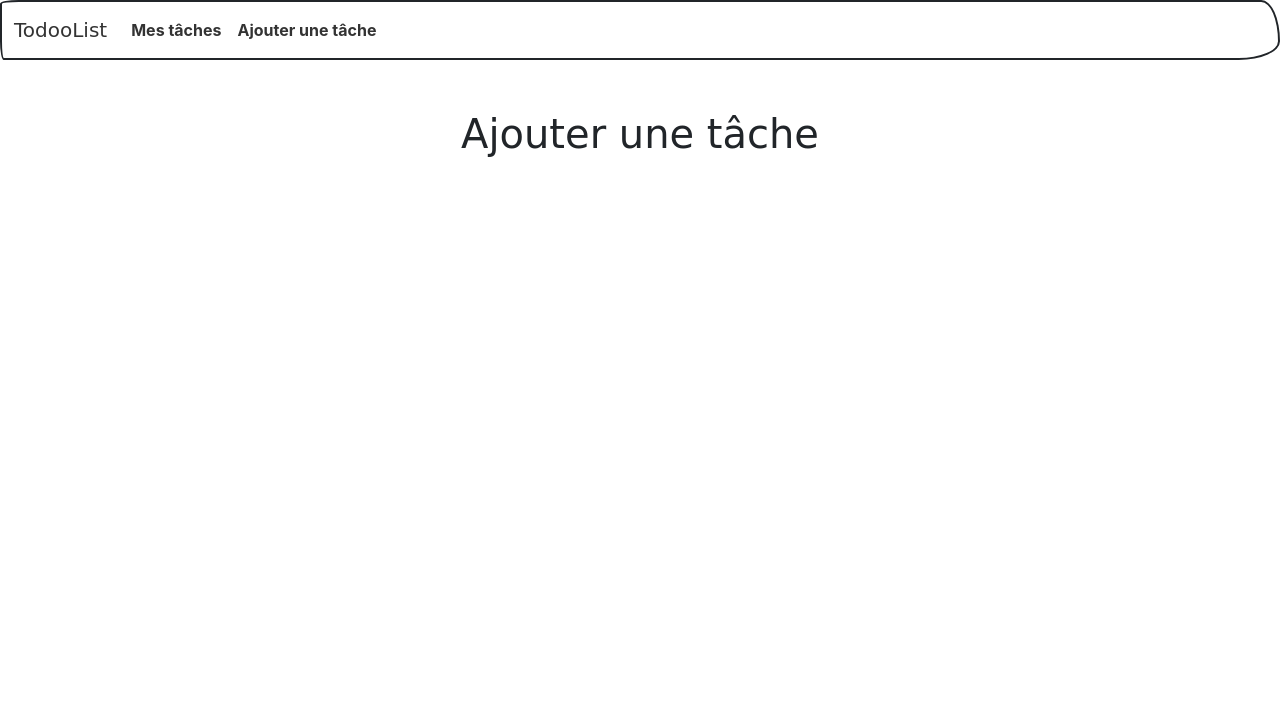
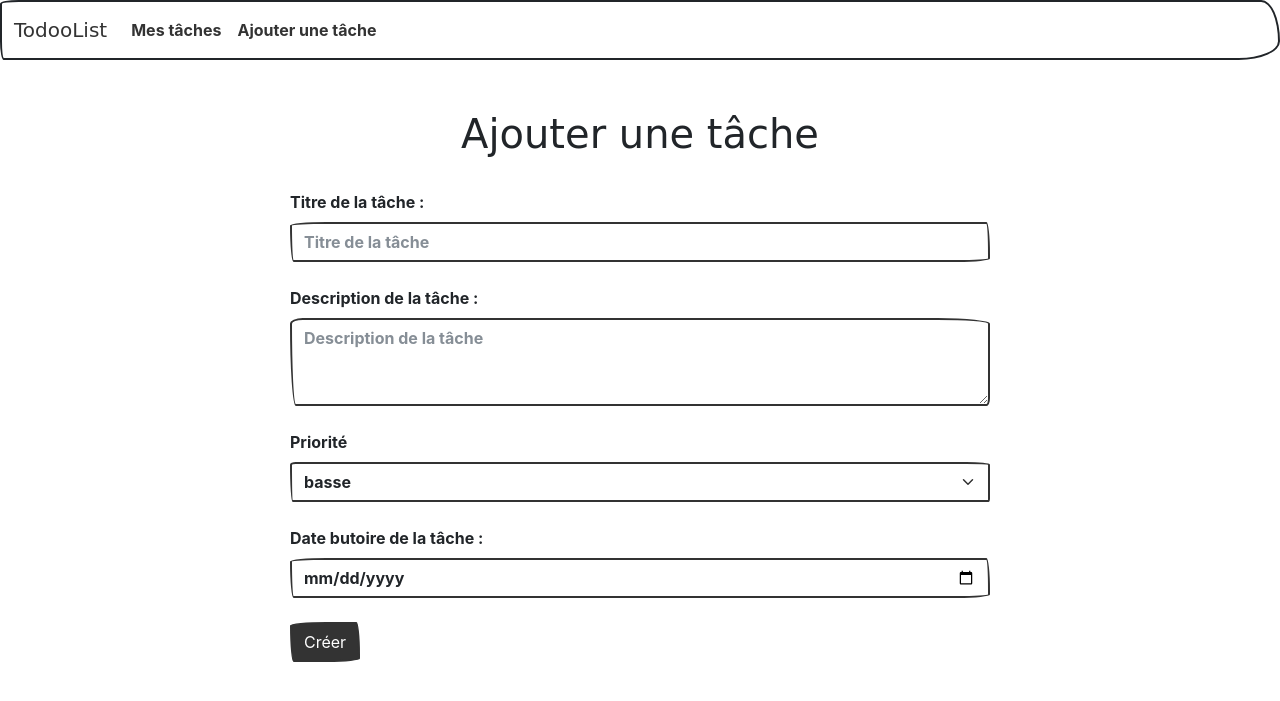
Before and after one commit to blacksnyd/todoolist, a PHP site: page /add.php in a window 1280 px wide. Shown: the top 701 px of the page. Run offline with PHP 8.4, Linux system fonts and the light colour scheme; some libraries are stand-ins or nearby versions; some web fonts are replaced.

Commit message:
add form with form input

```diff
--- a/add.php
+++ b/add.php
@@ -17,9 +17,23 @@
   <body>
     <?php include "includes/header.php" ?>
     <main>
-      <div class="table-container">
+      <div class="content">
         <h1>Ajouter une tâche</h1>
-
+        <form action="">
+          <label for="taskTitle" class="form-label mt-4">Titre de la tâche :</label>
+          <input type="email" class="form-control" id="taskTitle" name="taskTitle" placeholder="Titre de la tâche">
+          <label for="taskDesc" class="form-label mt-4">Description de la tâche :</label>
+          <textarea class="form-control" id="taskDesc" name="taskDesc"rows="3" placeholder="Description de la tâche"></textarea>
+          <label for="taskPriority" class="form-label mt-4">Priorité</label>
+          <select class="form-select" id="taskPriority">
+            <option>basse</option>
+            <option>moyenne</option>
+            <option>haute</option>
+          </select>
+          <label for="taskDueDate" class="form-label mt-4">Date butoire de la tâche :</label>
+          <input type="date" class="form-control" id="taskDueDate" name="taskDueDate" placeholder="Date butoire de la tâche">
+          <input type="submit" class="btn btn-primary mt-4" value="Créer"></input>
+        </form>
       </div>
     </main>
   </body>
--- a/assets/css/style.css
+++ b/assets/css/style.css
@@ -4,10 +4,10 @@ main {
   padding: 50px;
   margin: 0 auto;
 }
-.table-container {
+.content > h1{
   text-align: center;
 }
-.table-container > table {
+table {
   margin: 70px 0 0 0 !important;
 }
 .table-actions{
--- a/index.php
+++ b/index.php
@@ -21,7 +21,7 @@
   <body>
     <?php include "includes/header.php" ?>
     <main>
-      <div class="table-container">
+      <div class="content">
         <h1>Liste des tâches en cours</h1>
         <table class="table">
           <thead>
```
